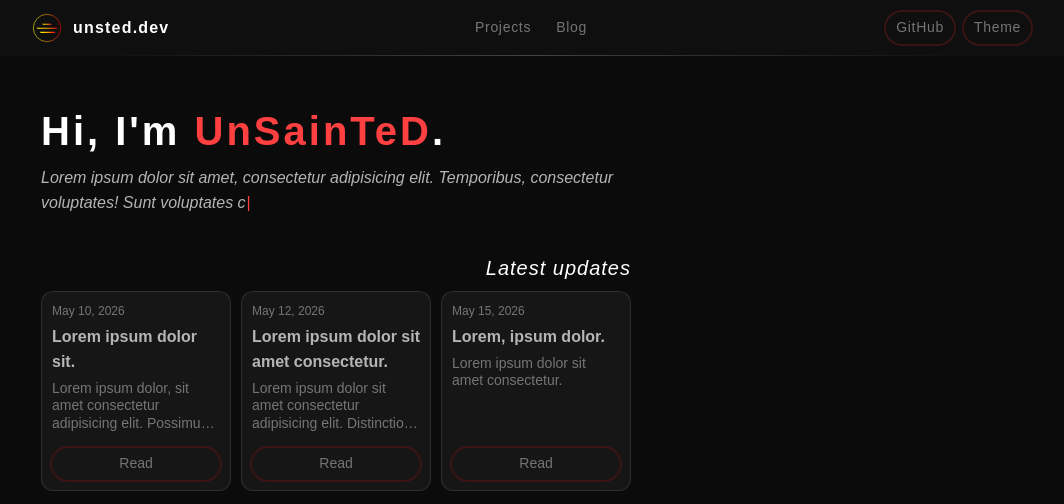
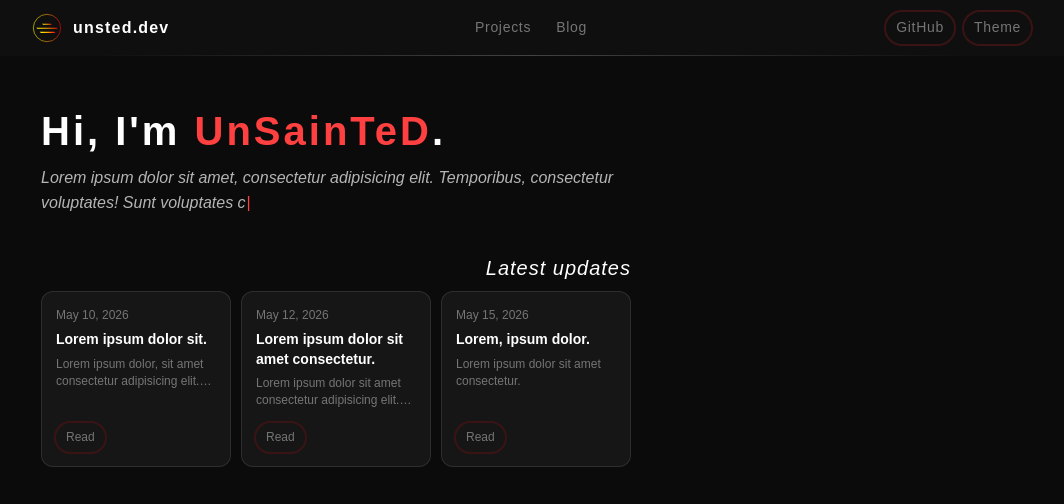
Before and after one commit to UnSainTeD-Dev/personal-website, a plain HTML site: page index.html in a window 1280 px wide. Shown: the top 504 px of the page, without its empty margins (109-1173 px from the left). Drawn offline with Linux system fonts and the light colour scheme.

Commit message:
🎨 style(news): tighten update cards and clamp overflowing text

```diff
--- a/css/styles.css
+++ b/css/styles.css
@@ -184,12 +184,16 @@
 .news__card {
     display: flex;
     flex-direction: column;
-    min-height: 200px;
-    max-height: 220px;
     background-color: var(--bg-elevated);
     border: 1px solid var(--border-default);
     border-radius: var(--radius-sm);
-    padding: 10px;
+    padding: 14px;
+    transition: border-color var(--dur-fast) ease;
+}
+
+.news__card:hover,
+.news__card:focus-within {
+    border-color: var(--border-hover);
 }
 
 .news__date {
@@ -198,26 +202,32 @@
 }
 
 .news__card-title {
-    margin: 5px 0;
-    font-size: var(--fs-sm);
-    color: var(--txt-secondary);
+    -webkit-box-orient: vertical;
+    -webkit-line-clamp: 2;
+    display: -webkit-box;
+    margin: 6px 0;
+    font-size: var(--fs-xs);
+    line-height: var(--lh-snug);
+    color: var(--txt-primary);
+    overflow: hidden;
 }
 
 .news__text {
     -webkit-box-orient: vertical;
-    -webkit-line-clamp: 3;
+    -webkit-line-clamp: 2;
     display: -webkit-box;
-    margin-bottom: 10px;
-    font-size: var(--fs-xs);
-    line-height: var(--lh-tight);
+    margin-bottom: 14px;
+    font-size: var(--fs-2xs);
+    line-height: var(--lh-snug);
     color: var(--txt-muted);
     overflow: hidden;
 }
 
 .news__button {
+    align-self: flex-start;
     margin: auto 0 0;
     font-weight: var(--fw-medium);
-    font-size: var(--fs-xs);
+    font-size: var(--fs-2xs);
     color: var(--txt-muted);
 }
 
```
